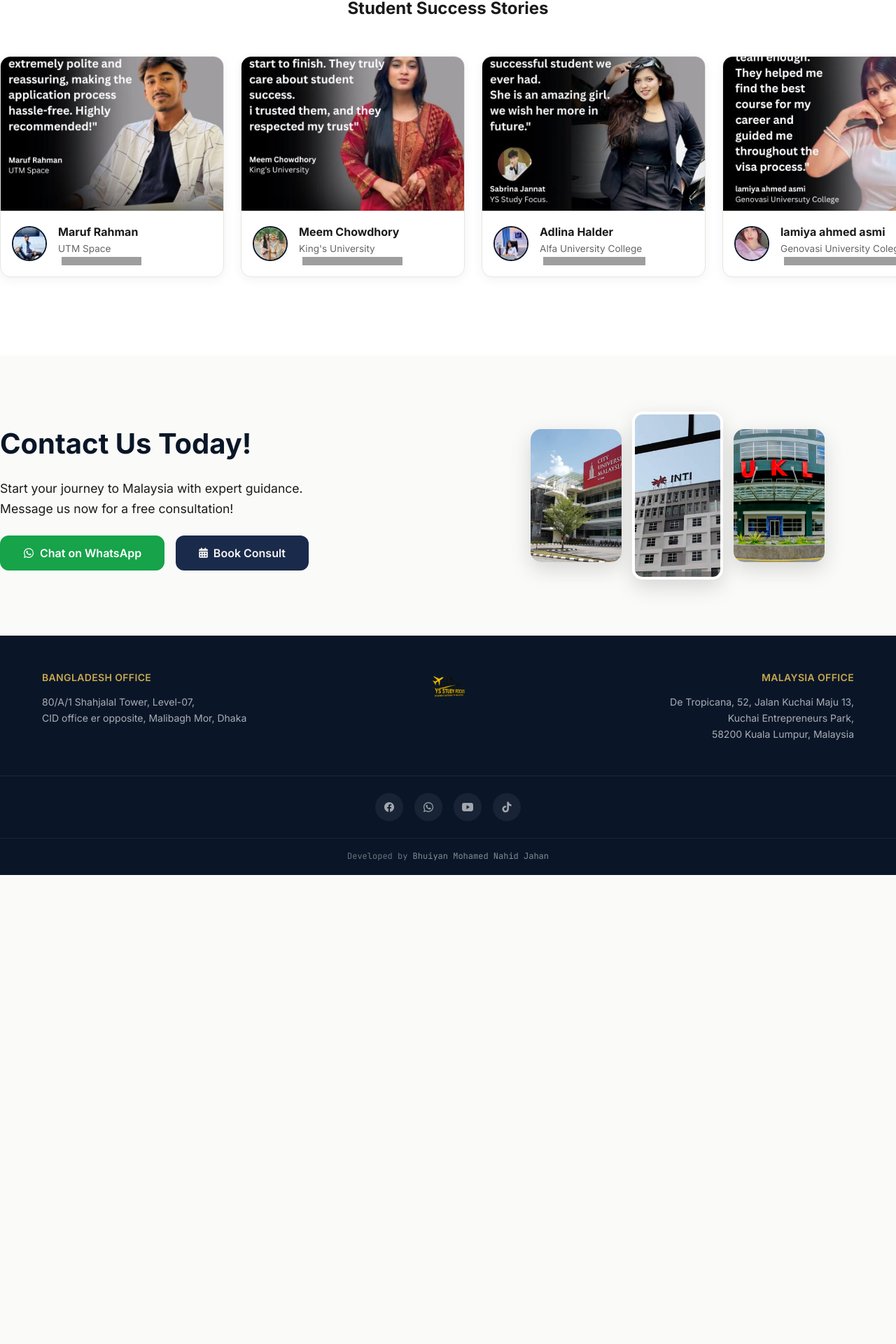
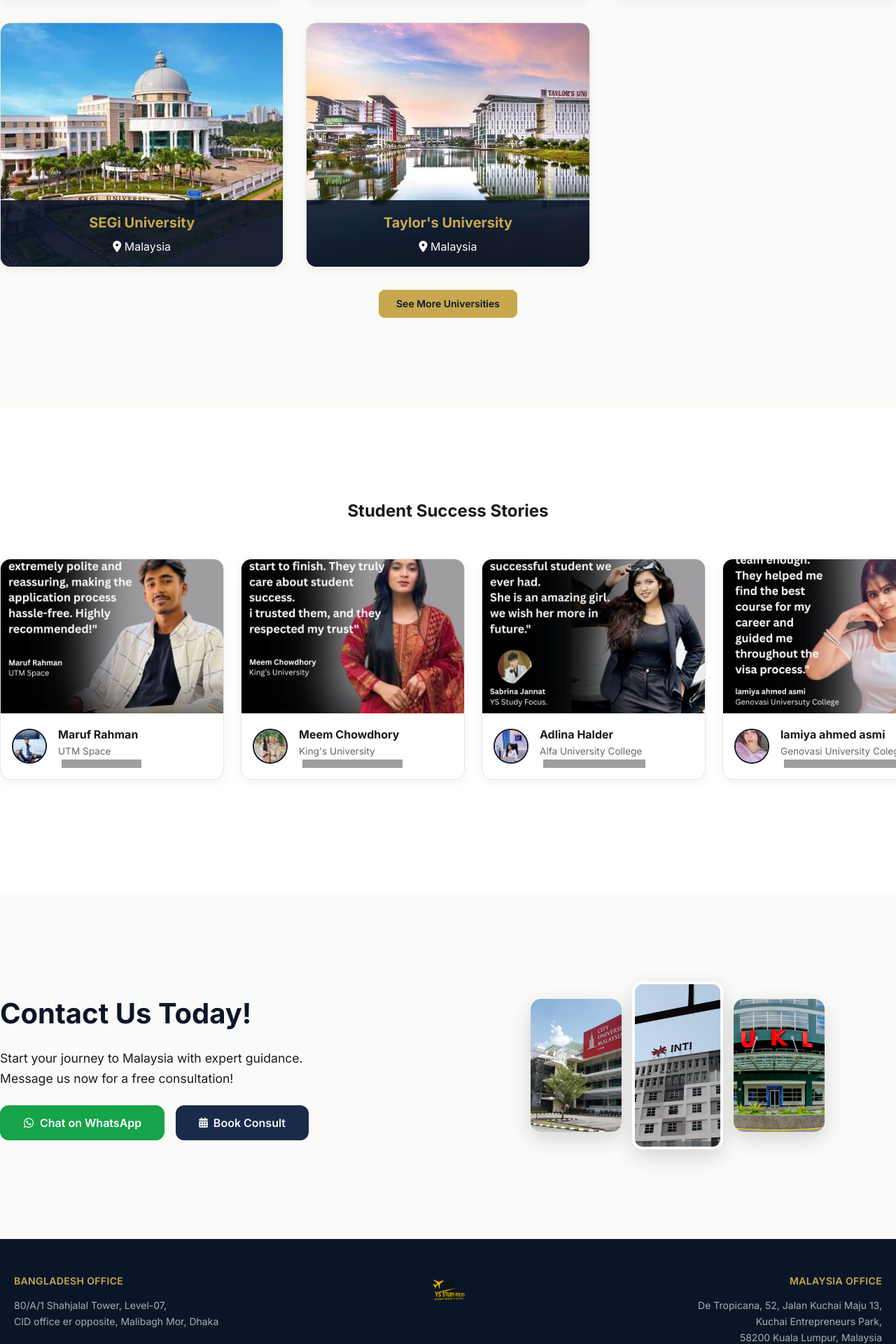
Before and after one commit to NahidJB1/yssf, a PHP site: page / in a window 1280 px wide. Shown: the part 2636-4556 px from the top of the page at 70% size. Before the commit the page ends 3886 px from the top, so only its background shows below. Run offline with PHP 8.4, Linux system fonts and the light colour scheme; grey boxes are pictures that could not be loaded.

Commit message:
style: increase breathing space, refine grid alignment, fix card layout

```diff
--- a/assets/css/design-tokens.css
+++ b/assets/css/design-tokens.css
@@ -77,10 +77,12 @@
   --space-12:  3rem;      /* 48px */
   --space-16:  4rem;      /* 64px */
   --space-20:  5rem;      /* 80px */
-  --space-24:  6rem;      /* 96px */
+  --space-24:  6rem;
+  --space-32:  8rem;      /* 128px */
+/* 96px */
 
   /* ── Layout ──────────────────────────────────────────────── */
-  --container-max:    1200px;
+  --container-max:    1280px;
   --container-narrow: 800px;
   --container-wide:   1400px;
 
--- a/assets/css/global.css
+++ b/assets/css/global.css
@@ -330,7 +330,7 @@ input, select, textarea {
    SECTIONS — .section
    ============================================================ */
 .section {
-  padding: var(--space-16) 0;
+  padding: var(--space-20) 0;
 }
 
 .section--alt {
@@ -371,7 +371,7 @@ input, select, textarea {
 
 @media (min-width: 768px) {
   .section {
-    padding: var(--space-20) 0;
+    padding: var(--space-32) 0;
   }
 
   .section__title {
@@ -385,7 +385,7 @@ input, select, textarea {
    ============================================================ */
 .grid {
   display: grid;
-  gap: var(--space-6);
+  gap: var(--space-8);
 }
 
 .grid--2 {
@@ -430,7 +430,7 @@ input, select, textarea {
 
 @media (min-width: 1024px) {
   .grid {
-    gap: var(--space-8);
+    gap: var(--space-10);
   }
 }
 
@@ -470,8 +470,7 @@ input, select, textarea {
   object-fit: cover;
 }
 
-.card__body {
-  padding: var(--space-5);
+.card__body {padding: var(--space-6);
 }
 
 .card__title {
@@ -935,6 +934,9 @@ input, select, textarea {
    UNIVERSITY CARDS — .uni-card
    ============================================================ */
 .uni-card {
+  display: flex;
+  flex-direction: column;
+  height: 100%;
   background: var(--color-card);
   border: 1px solid var(--color-border);
   border-radius: var(--radius-lg);
@@ -961,6 +963,9 @@ input, select, textarea {
 }
 
 .uni-card__info {
+  flex: 1;
+  display: flex;
+  flex-direction: column;
   padding: var(--space-5);
 }
 
@@ -1008,6 +1013,7 @@ input, select, textarea {
 
 .uni-card__actions {
   display: flex;
+  margin-top: auto;
   gap: var(--space-2);
 }
 
--- a/index.html
+++ b/index.html
@@ -440,7 +440,7 @@
       </div>
     </div>
 
-    <div class="uni-card hidden-card">
+    <div class="uni-card">
       <img src="assets/images/segi_main.jpg" alt="SEGi" class="uni-card__img">
       <div class="uni-card__content">
         <h3>SEGi University</h3>
@@ -453,7 +453,7 @@
       </div>
     </div>
 
-    <div class="uni-card hidden-card">
+    <div class="uni-card">
       <img src="assets/images/taylors_main.jpg" alt="Taylors" class="uni-card__img">
       <div class="uni-card__content">
         <h3>Taylor's University</h3>
```
